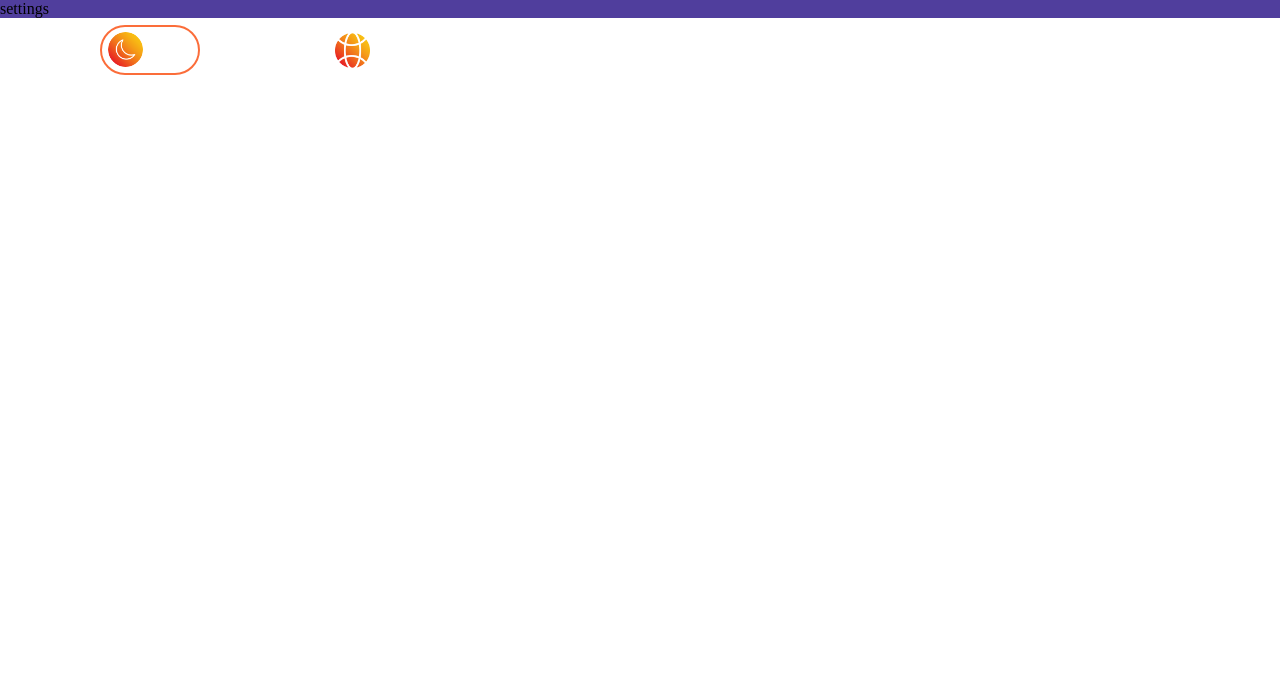
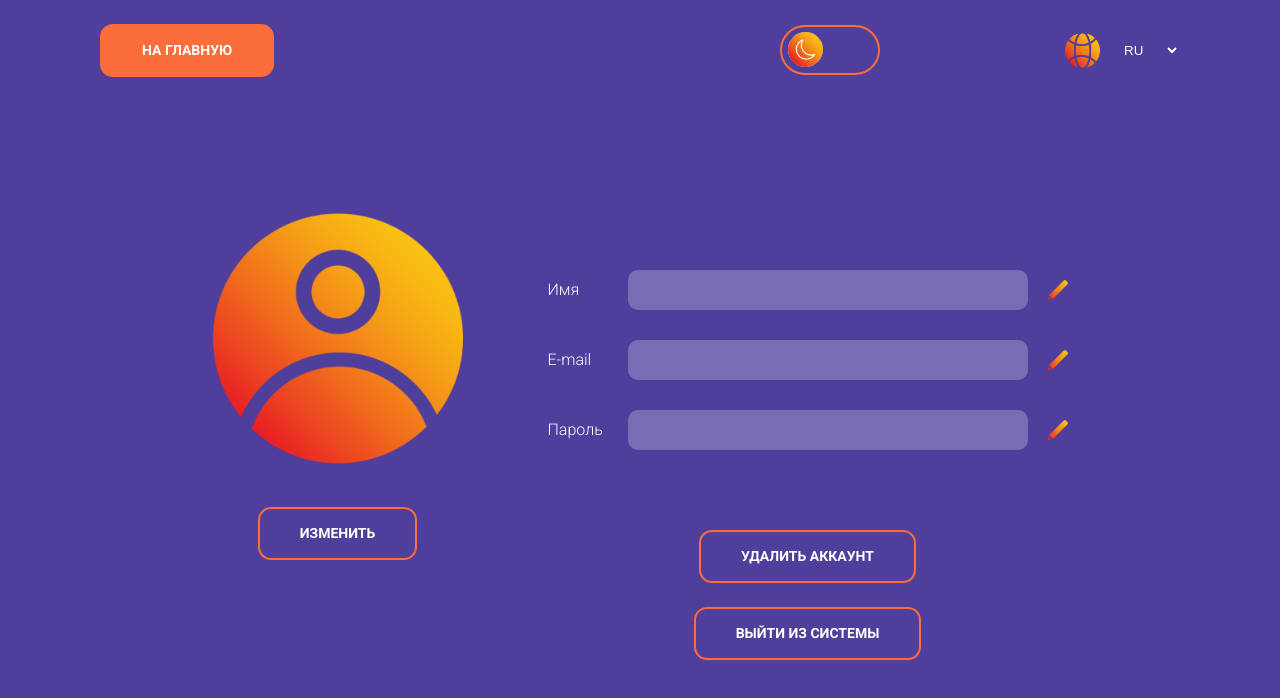
Before and after one commit to AnnaIgnatova/study-app, a React (Create React App) app in the folder study-app/: page /settings in a window 1280 px wide. Shown: the top 698 px of the page. Built offline with nearby package versions, Linux system fonts and the light colour scheme.

Commit message:
feat: add settings page

```diff
--- a/study-app/src/components/filledBtn/style.css
+++ b/study-app/src/components/filledBtn/style.css
@@ -5,7 +5,7 @@
   line-height: 19px;
   text-transform: uppercase;
   color: #ffffff;
-  padding: 15px 30px;
+  padding: 15px 40px;
   background-color: #fb6d3a;
   border-radius: 13px;
   cursor: pointer;
--- a/study-app/src/components/header/index.tsx
+++ b/study-app/src/components/header/index.tsx
@@ -18,7 +18,7 @@ export const Header = () => {
           <NotFilledBtn text={t('header.signInBtn')} />
         </div>
       )}
-      {location.pathname === '/user' && (
+      {location.pathname !== '/' && (
         <Link to="/main">
           <FilledBtn text={t('header.toMain')} />
         </Link>
--- a/study-app/src/components/header/style.css
+++ b/study-app/src/components/header/style.css
@@ -11,6 +11,6 @@
 .header-container {
   display: flex;
   justify-content: space-between;
-  width: 350px;
+  width: 400px;
   align-items: center;
 }
--- a/study-app/src/pages/settings/index.tsx
+++ b/study-app/src/pages/settings/index.tsx
@@ -1,3 +1,38 @@
+import { NotFilledBtn } from '../../components/notFilledBtn';
 import './style.css';
 
-export const Settings = () => <div className="settings">settings</div>;
+export const Settings = () => (
+  <div className="settings">
+    <div className="settings-avatar">
+      <img src="./assets/avatar.png" alt="avatar" className="user-avatar" />
+      <NotFilledBtn text="изменить" />
+    </div>
+    <div className="settings-info">
+      <div className="settings-info-container">
+        <label htmlFor="name">
+          Имя
+          <input type="text" id="name" />
+        </label>
+        <button className="settings-edit-btn"></button>
+      </div>
+      <div className="settings-info-container">
+        <label htmlFor="email">
+          E-mail
+          <input type="email" id="email" />
+        </label>
+        <button className="settings-edit-btn"></button>
+      </div>
+      <div className="settings-info-container">
+        <label htmlFor="pass">
+          Пароль
+          <input type="password" id="pass" />
+        </label>
+        <button className="settings-edit-btn"></button>
+      </div>
+      <div className="settings-btns">
+        <NotFilledBtn text="удалить аккаунт" />
+        <NotFilledBtn text="выйти из системы" />
+      </div>
+    </div>
+  </div>
+);
--- a/study-app/src/pages/settings/style.css
+++ b/study-app/src/pages/settings/style.css
@@ -0,0 +1,72 @@
+.settings {
+  font-family: 'Roboto', sans-serif;
+  overflow: hidden;
+  height: 100vh;
+  padding-top: 200px;
+  padding-left: 170px;
+  padding-right: 170px;
+  display: flex;
+  justify-content: space-around;
+  align-items: flex-start;
+}
+.settings-avatar {
+  display: flex;
+  flex-direction: column;
+  align-items: center;
+}
+.settings-avatar > img {
+  margin-bottom: 30px;
+}
+.settings-edit-btn {
+  width: 20px;
+  height: 20px;
+  cursor: pointer;
+  background-image: url(./../../assets/pencil.png);
+  background-size: contain;
+  border: none;
+  background-color: transparent;
+}
+.settings-info-container input {
+  width: 400px;
+  height: 40px;
+  background: rgba(255, 255, 255, 0.23);
+  border-radius: 10px;
+  border: none;
+  padding-left: 15px;
+  font-size: 14px;
+  color: #fff;
+  font-weight: 300;
+}
+.settings-info-container label {
+  display: flex;
+  justify-content: space-between;
+  align-items: center;
+  width: 480px;
+  font-weight: 400;
+  font-size: 16px;
+  line-height: 28px;
+  color: #ffffff;
+}
+
+.settings-info-container {
+  display: flex;
+  align-items: center;
+  justify-content: space-between;
+  width: 520px;
+  margin-bottom: 30px;
+}
+.settings-info {
+  margin-top: 70px;
+  display: flex;
+  flex-direction: column;
+  align-items: center;
+  justify-content: space-between;
+}
+.settings-btns {
+  display: flex;
+  flex-direction: column;
+  height: 130px;
+  justify-content: space-between;
+  align-items: center;
+  margin-top: 50px;
+}
```
Also changed, not shown: study-app/src/assets/pencil.png (added).
